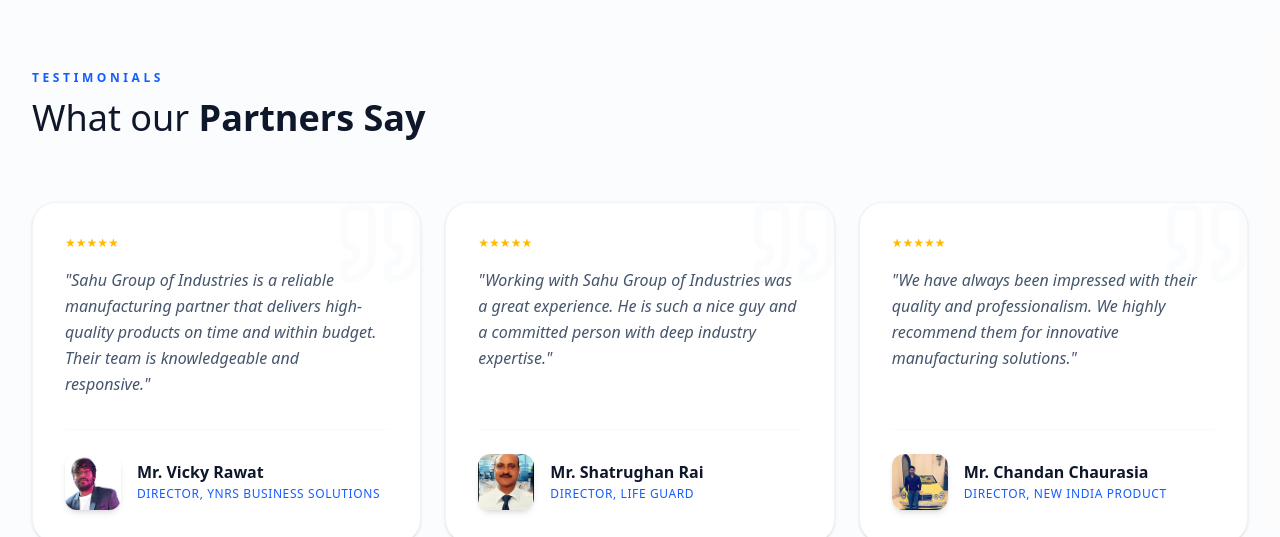
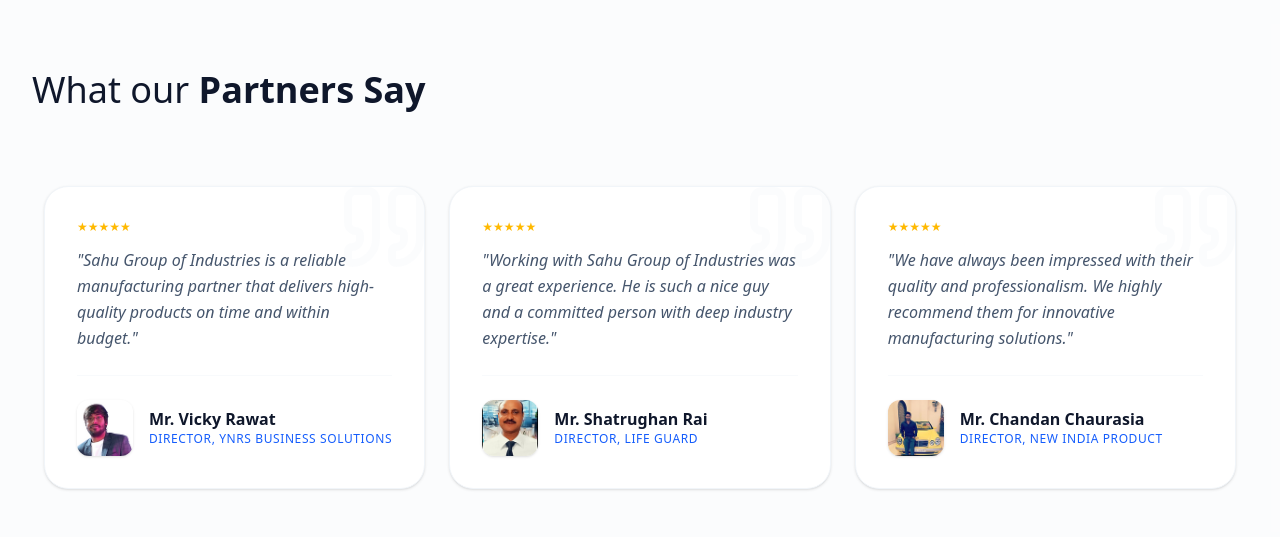
Before and after one commit to Hariom988/SGOI, a Next.js app: page / in a window 1280 px wide. Shown: the part 2263-2800 px from the top of the page. Built offline with nearby package versions, Linux system fonts and the light colour scheme.

Commit message:
reviews layout changed for mobile screen, changes carusel data and added telphone number in get a quote

```diff
--- a/app/components/(homePage)/heroSection.tsx
+++ b/app/components/(homePage)/heroSection.tsx
@@ -10,14 +10,14 @@
   {
     image: carousel1,
     stat: "30,000 MT/ANNUALLY",
-    title: "India's Leading Foil Manufacturer",
+    title: "SAHU GROUP OF INDUSTRIES",
     description:
       "Delivering high-grade aluminium solutions to global markets with precision and sustainability.",
   },
   {
     image: carousel2,
     stat: "PAN INDIA REACH",
-    title: "Precision Rolled Products",
+    title: "SAHU GROUP OF INDUSTRIES PVT. LTD.",
     description:
       "Customized thickness and superior heat retention for diverse industrial packaging needs.",
   },
--- a/app/components/(homePage)/reviews.tsx
+++ b/app/components/(homePage)/reviews.tsx
@@ -1,3 +1,4 @@
+"use client";
 import Image from "next/image";
 import review1 from "@/public/home/review1.png";
 import review2 from "@/public/home/review2.jpg";
@@ -20,7 +21,7 @@
     role: "Director",
     company: "YNRS Business Solutions",
     content:
-      "Sahu Group of Industries is a reliable manufacturing partner that delivers high-quality products on time and within budget. Their team is knowledgeable and responsive.",
+      "Sahu Group of Industries is a reliable manufacturing partner that delivers high-quality products on time and within budget.",
     image: review1,
   },
   {
@@ -45,49 +46,49 @@
 
 const Reviews = () => {
   return (
-    <section className="py-16 md:py-24 bg-slate-50/50 overflow-hidden">
+    <section className="py-12 md:py-24 bg-slate-50/50 overflow-hidden">
       <div className="max-w-7xl mx-auto px-4 md:px-8">
-        <div className="mb-12 md:mb-16">
-          <h2 className="text-blue-600 text-xs font-bold uppercase tracking-[0.3em] mb-3">
-            Testimonials
-          </h2>
-          <p className="text-3xl md:text-4xl font-light text-slate-900">
+        <div className="mb-8 md:mb-16">
+          <p className="text-2xl md:text-4xl font-light text-slate-900">
             What our <span className="font-bold">Partners Say</span>
           </p>
         </div>
 
-        <div className="flex flex-wrap -m-3">
+        <div className="flex flex-nowrap md:flex-wrap overflow-x-auto md:overflow-visible gap-4 md:gap-0 pb-6 md:pb-0 snap-x snap-mandatory no-scrollbar">
           {reviewsData.map((review) => (
-            <div key={review.id} className="w-full md:w-1/3 p-3 flex">
-              <div className="bg-white border border-slate-100 p-6 md:p-8 rounded-3xl shadow-sm hover:shadow-xl transition-all duration-500 flex flex-col justify-between relative group overflow-hidden">
-                <Quote className="absolute -top-2 -right-2 w-24 h-24 text-slate-50 opacity-50 group-hover:text-blue-50 transition-colors" />
+            <div
+              key={review.id}
+              className="w-[85%] min-w-[85%] md:w-1/3 md:min-w-0 md:p-3 shrink-0 snap-center"
+            >
+              <div className="h-full bg-white border border-slate-100 p-5 md:p-8 rounded-2xl md:rounded-3xl shadow-sm hover:shadow-md transition-all duration-500 flex flex-col justify-between relative group overflow-hidden">
+                <Quote className="absolute -top-2 -right-2 w-16 h-16 md:w-24 md:h-24 text-slate-50 opacity-50 group-hover:text-blue-50 transition-colors" />
 
                 <div className="relative z-10">
-                  <div className="flex text-amber-400 mb-4 text-xs">
+                  <div className="flex text-amber-400 mb-3 text-[10px] md:text-xs">
                     {"★★★★★".split("").map((s, i) => (
                       <span key={i}>{s}</span>
                     ))}
                   </div>
 
-                  <p className="text-slate-600 italic text-sm md:text-base leading-relaxed mb-8">
+                  <p className="text-slate-600 italic text-xs md:text-base leading-relaxed mb-6">
                     "{review.content}"
                   </p>
                 </div>
 
-                <div className="relative z-10 flex items-center gap-4 border-t border-slate-50 pt-6">
-                  <div className="relative w-12 h-12 md:w-14 md:h-14 shrink-0">
+                <div className="relative z-10 flex items-center gap-3 md:gap-4 border-t border-slate-50 pt-4 md:pt-6">
+                  <div className="relative w-10 h-10 md:w-14 md:h-14 shrink-0">
                     <Image
                       src={review.image}
                       alt={review.name}
                       fill
-                      className="object-cover rounded-xl shadow-md  transition-all duration-500"
+                      className="object-cover rounded-lg md:rounded-xl shadow-sm"
                     />
                   </div>
                   <div className="flex flex-col">
-                    <span className="text-sm md:text-base font-bold text-slate-900 leading-tight">
+                    <span className="text-[13px] md:text-base font-bold text-slate-900 leading-tight">
                       {review.name}
                     </span>
-                    <span className="text-[10px] md:text-xs font-medium text-blue-600 uppercase tracking-wider mt-1">
+                    <span className="text-[9px] md:text-xs font-medium text-blue-600 uppercase tracking-wider mt-0.5">
                       {review.role}, {review.company}
                     </span>
                   </div>
@@ -96,7 +97,23 @@
             </div>
           ))}
         </div>
+
+        <div className="flex justify-center gap-1.5 mt-2 md:hidden">
+          {reviewsData.map((_, i) => (
+            <div key={i} className="w-1.5 h-1.5 rounded-full bg-slate-300" />
+          ))}
+        </div>
       </div>
+
+      <style jsx>{`
+        .no-scrollbar::-webkit-scrollbar {
+          display: none;
+        }
+        .no-scrollbar {
+          -ms-overflow-style: none;
+          scrollbar-width: none;
+        }
+      `}</style>
     </section>
   );
 };
--- a/app/components/navBar.tsx
+++ b/app/components/navBar.tsx
@@ -33,12 +33,9 @@
         </div>
 
         <div className="flex items-center gap-3 sm:gap-6">
-          <Link
-            href="/"
-            className="hidden sm:block bg-blue-600 hover:bg-blue-700 text-white px-6 sm:px-8 py-2.5 sm:py-3 rounded-full text-xs sm:text-sm font-bold tracking-wide shadow-lg shadow-blue-200 transition-all active:scale-95"
-          >
-            Get a Quote
-          </Link>
+          <button className="hidden sm:block bg-blue-600 hover:bg-blue-700 text-white px-6 sm:px-8 py-2.5 sm:py-3 rounded-full text-xs sm:text-sm font-bold tracking-wide shadow-lg shadow-blue-200 transition-all active:scale-95">
+            <a href="tel:+1-800-123-4567">Get a Quote</a>
+          </button>
 
           <button
             onClick={() => setIsOpen(!isOpen)}
```
